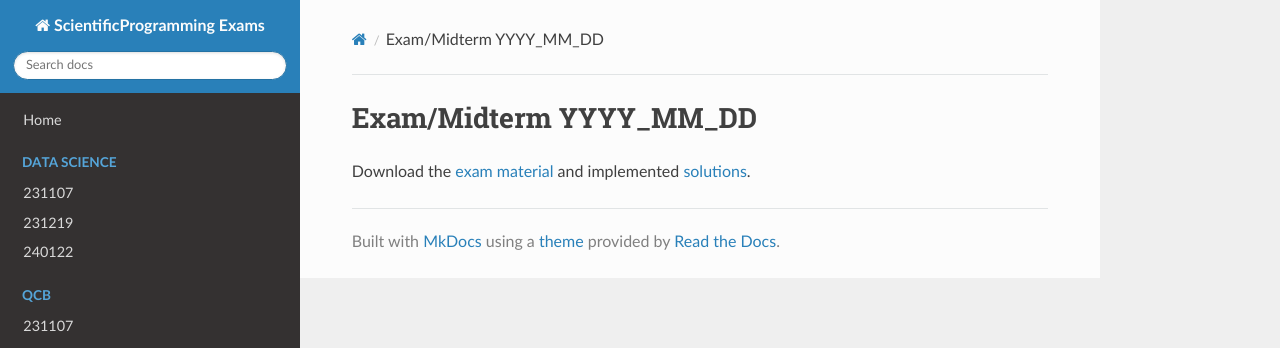
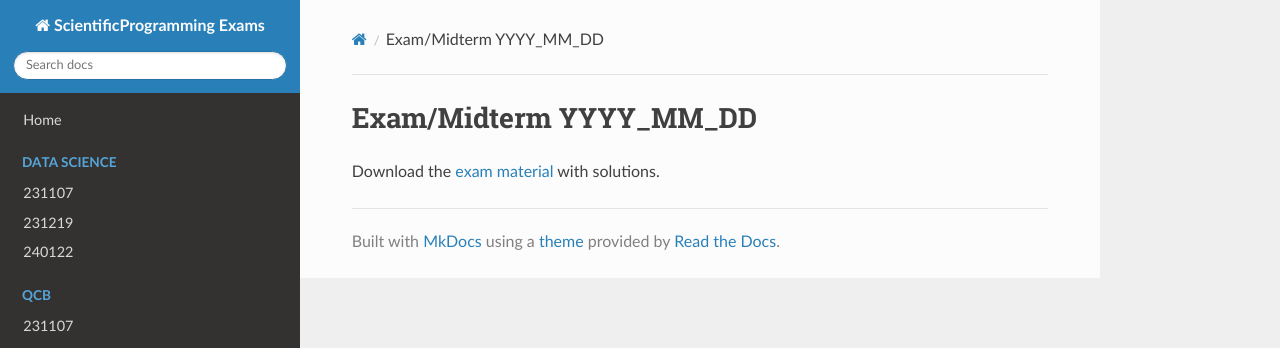
Before and after one commit to rflocfloc/sciprogexams, an MkDocs documentation site: the page built from docs/lazy_template.md, in a window 1280 px wide. Shown: the top 348 px of the page. Built offline with MkDocs 1.6.1, drawn with Linux system fonts in a browser that asks for light colours; nearby versions of some CDN libraries.

Commit message:
Update lazy_template.md

```diff
--- a/docs/lazy_template.md
+++ b/docs/lazy_template.md
@@ -1,3 +1,3 @@
 # Exam/Midterm YYYY_MM_DD
 
-Download the [exam material](path/to/exam/material/zip) and implemented [solutions](path/to/solutions/zip).
+Download the [exam material](path/to/exam/material/zip) with solutions.
```
